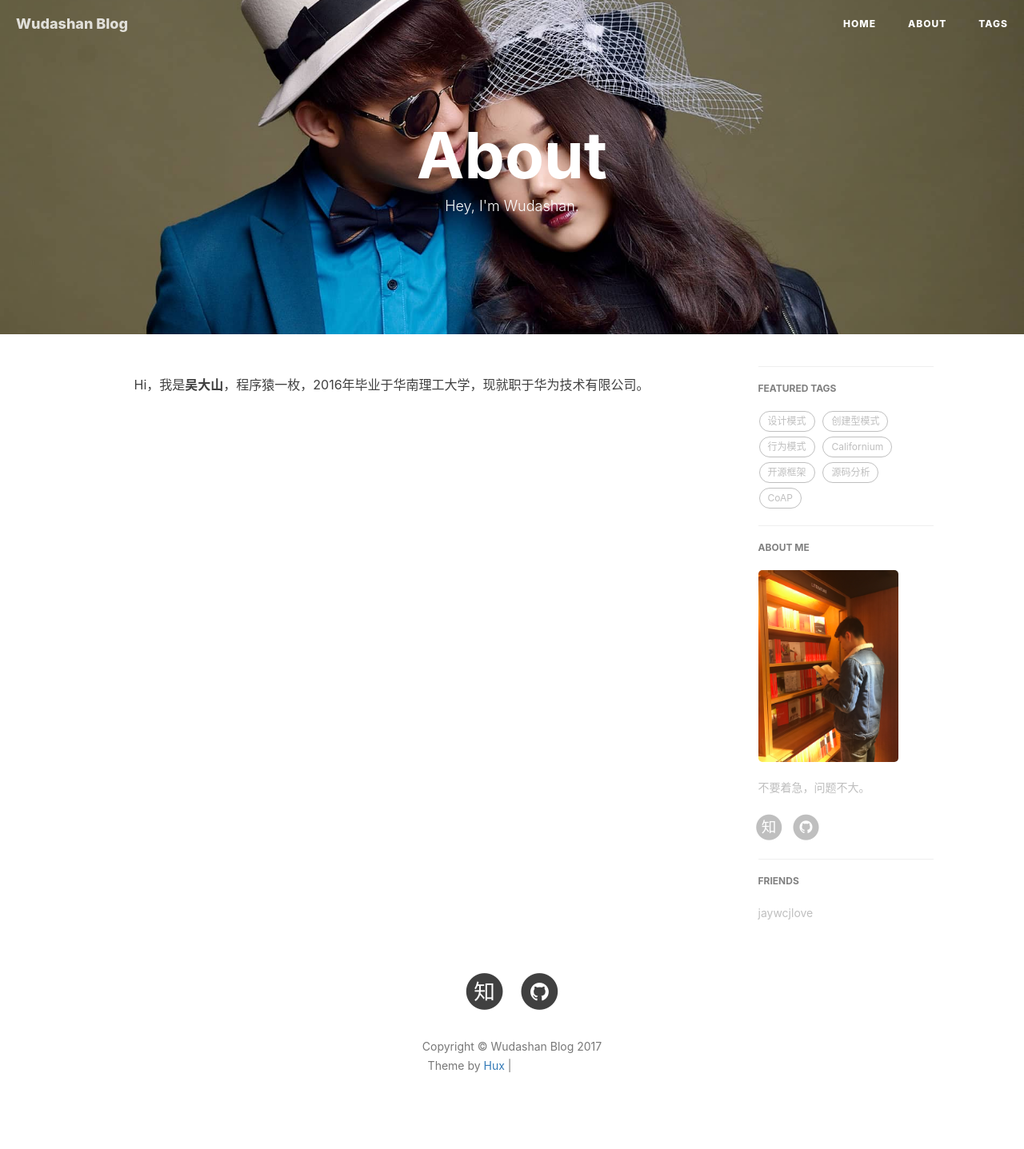
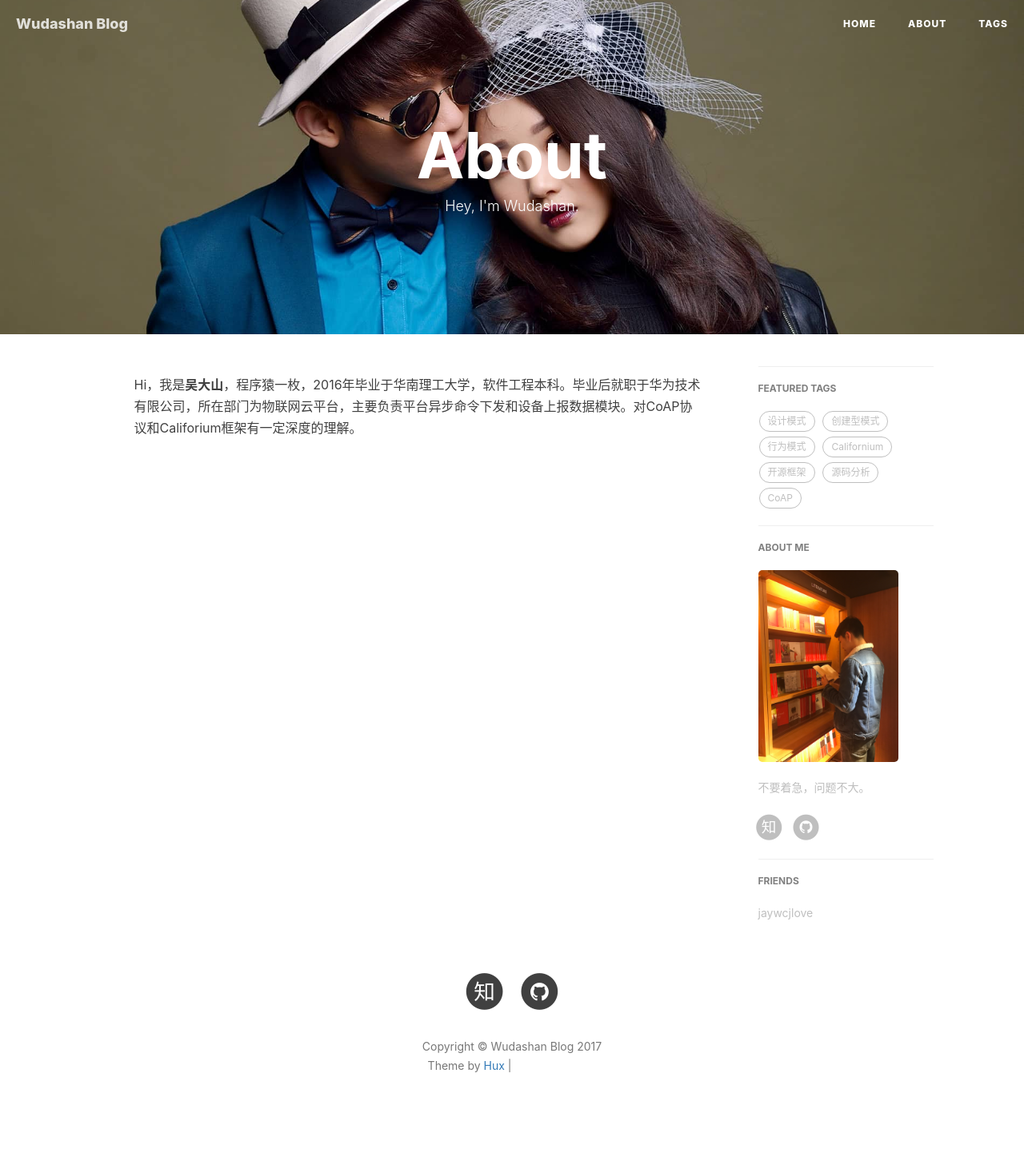
Before and after one commit to wudashan/wudashan.github.io, a Jekyll site: the page built from about.html, in a window 1280 px wide. Shown: the whole page at 80% size. Built offline with Jekyll 4.4.1, drawn with Linux system fonts in a browser that asks for light colours; nearby versions of some CDN libraries; comment, search, counter and statistics services are not loaded; grey boxes are pictures that could not be loaded.

Commit message:
更新自我介绍

```diff
--- a/about.html
+++ b/about.html
@@ -10,7 +10,7 @@ header-img: "img/about-bg.jpg"
 <div class="zh post-container">
 
     <!--copied from markdown -->
-    <p>Hi，我是<strong>吴大山</strong>，程序猿一枚，2016年毕业于华南理工大学，现就职于华为技术有限公司。</p>
+    <p>Hi，我是<strong>吴大山</strong>，程序猿一枚，2016年毕业于华南理工大学，软件工程本科。毕业后就职于华为技术有限公司，所在部门为物联网云平台，主要负责平台异步命令下发和设备上报数据模块。对CoAP协议和Califorium框架有一定深度的理解。</p>
 
 
 </div>
```
